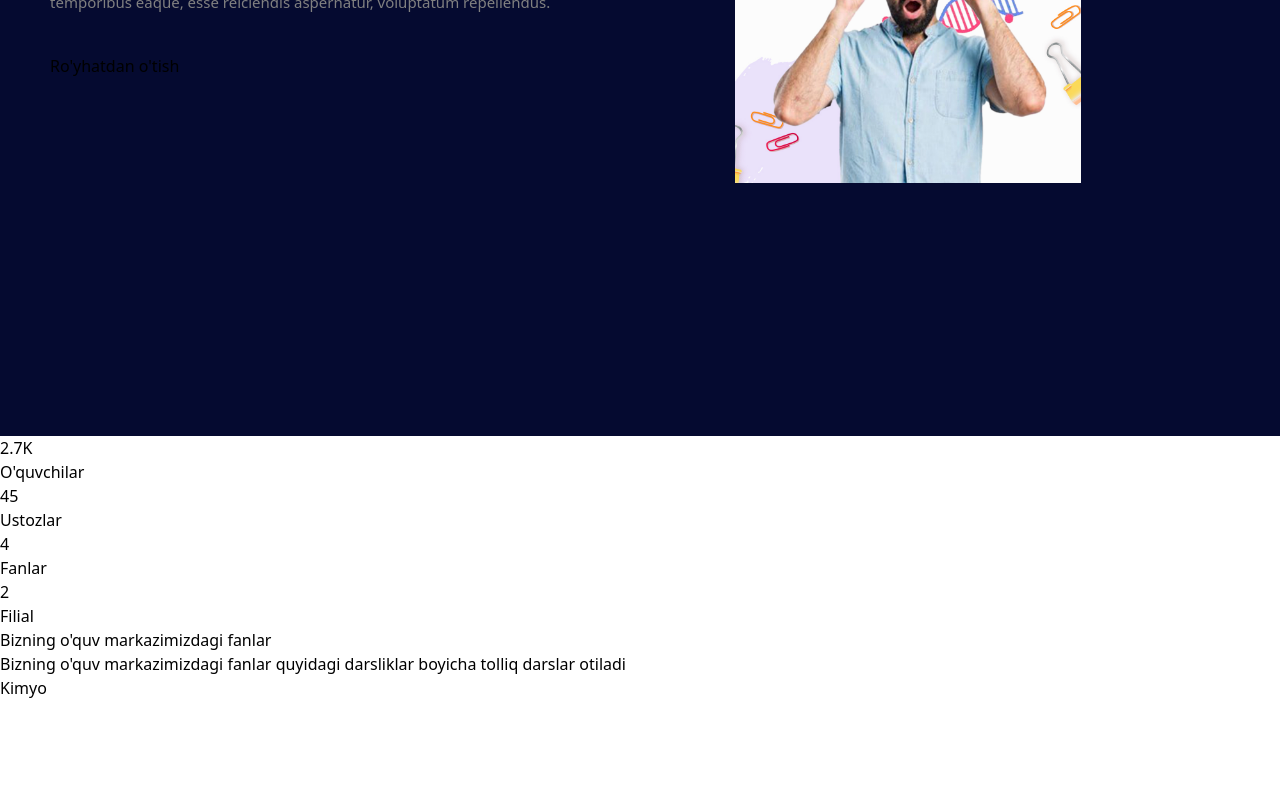
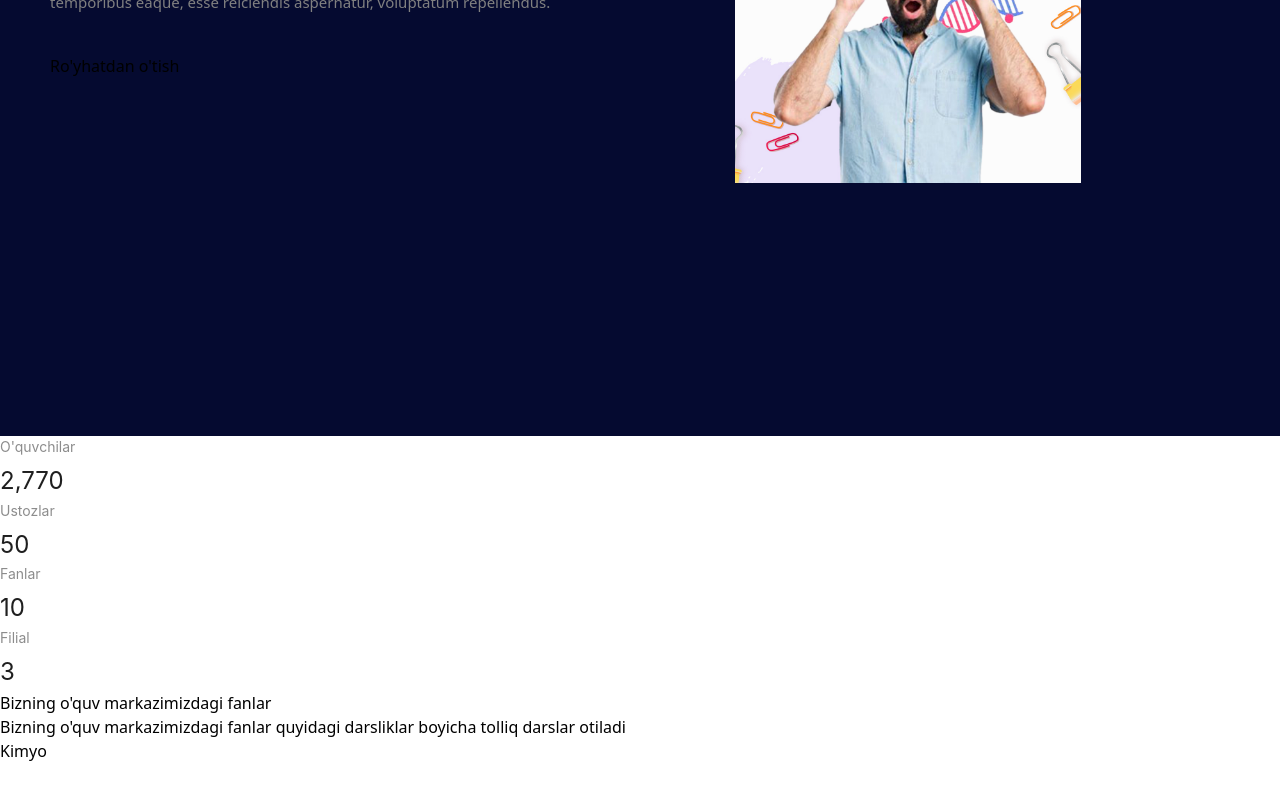
Before and after one commit to shaxzod67/IshonchNew, a React (Vite) app: page / in a window 1280 px wide. Shown: the part 364-1164 px from the top of the page. Built offline with nearby package versions, Linux system fonts and the light colour scheme; a web font is replaced by a local one.

Commit message:
ozgarishlar

```diff
--- a/package.json
+++ b/package.json
@@ -12,10 +12,12 @@
   "dependencies": {
     "antd": "^5.19.1",
     "aos": "^2.3.4",
+    "countup.js": "^2.8.0",
     "firebase": "^10.12.2",
     "html2canvas": "^1.4.1",
     "jspdf": "^2.5.1",
     "react": "^18.3.1",
+    "react-countup": "^6.5.3",
     "react-dom": "^18.3.1",
     "react-icons": "^5.2.1",
     "react-router-dom": "^6.24.0",
--- a/src/companents/Header/reyting.jsx
+++ b/src/companents/Header/reyting.jsx
@@ -1,38 +1,59 @@
-import Aos from "aos"
-import 'aos/dist/aos.css'
-import { useEffect } from "react"
+import Aos from "aos";
+import 'aos/dist/aos.css';
+import { useEffect } from "react";
+import { Col, Row, Statistic } from 'antd';
+import CountUp from 'react-countup';
 
+const formatter = (value) => <CountUp end={value} separator="," />;
 
 export const Reyting = () => {
-
     useEffect(() => {
         Aos.init({ duration: 2000 });
+    }, []);
 
-    }, [])
     return (
         <div>
-            <div className="container px-5 py-24 mx-auto " data-aos="fade-up"
-                data-aos-duration="3000">
+            {/* <Row gutter={16}>
+                <Col span={12}>
+                    <Statistic title="Active Users" value={112893} formatter={formatter} />
+                </Col>
+                <Col span={12}>
+                    <Statistic title="Account Balance (CNY)" value={112893} precision={2} formatter={formatter} />
+                </Col>
+            </Row> */}
+
+            <div className="container px-5 py-24 mx-auto" data-aos="fade-up" data-aos-duration="1000">
                 <div className="flex flex-wrap -m-4 text-center">
                     <div className="p-4 sm:w-1/4 w-1/2">
-                        <h2 className="title-font font-medium sm:text-4xl text-3xl text-[#050A30]">2.7K</h2>
-                        <p className="leading-relaxed">O'quvchilar</p>
+                        <h2 className="title-font font-medium sm:text-4xl text-3xl text-[#050A30]">
+                            <Col span={12}>
+                                <Statistic title="O'quvchilar" value={2770} formatter={formatter} />
+                            </Col>
+                        </h2>
                     </div>
                     <div className="p-4 sm:w-1/4 w-1/2">
-                        <h2 className="title-font font-medium sm:text-4xl text-3xl text-[#050A30]">45</h2>
-                        <p className="leading-relaxed">Ustozlar</p>
-                    </div>
-                  <div className="p-4 sm:w-1/4 w-1/2">
-                        <h2 className="title-font font-medium sm:text-4xl text-3xl text-[#050A30]">4</h2>
-                        <p className="leading-relaxed">Fanlar</p>
+                        <h2 className="title-font font-medium sm:text-4xl text-3xl text-[#050A30]">
+                            <Col span={12}>
+                                <Statistic title="Ustozlar" value={50} precision={2} formatter={formatter} />
+                            </Col>
+                        </h2>
                     </div>
                     <div className="p-4 sm:w-1/4 w-1/2">
-                        <h2 className="title-font font-medium sm:text-4xl text-3xl text-[#050A30]">2</h2>
-                        <p className="leading-relaxed">Filial</p>
+                        <h2 className="title-font font-medium sm:text-4xl text-3xl text-[#050A30]">
+                        <Col span={12}>
+                                <Statistic title="Fanlar" value={10} precision={2} formatter={formatter} />
+                            </Col>
+                        </h2>
                     </div>
-
+                    <div className="p-4 sm:w-1/4 w-1/2">
+                        <h2 className="title-font font-medium sm:text-4xl text-3xl text-[#050A30]">
+                        <Col span={12}>
+                                <Statistic title="Filial" value={3} precision={2} formatter={formatter} />
+                            </Col>
+                        </h2>
+                    </div>
                 </div>
             </div>
         </div>
-    )
+    );
 }
--- a/src/companents/Royhat/royhat.css
+++ b/src/companents/Royhat/royhat.css
@@ -8,7 +8,7 @@
     scroll-behavior: smooth;
 }
 .royhat_body{
-    background: #F5FBD5;
+    background: #fff;
 
 }
 
@@ -64,7 +64,8 @@ td .inputName {
     margin-bottom: 2em;
     border-radius: 6px;
     box-shadow: 10px 10px 20px rgba(0, 0, 0, 0.473);
-    background: #F5FBD5;
+    /* background: #F5FBD5; */
+    background: #fff;
 }
 
 .select-royhat {
@@ -77,7 +78,7 @@ td .inputName {
     font-style: normal;
     font-size: 20px;
     outline: none;
-    background: #F5FBD5;
+    background: #fff;
     box-shadow: 10px 10px 20px rgba(0, 0, 0, 0.473);
 
 }
@@ -96,7 +97,7 @@ tr {
     width: 450px;
     height: 50px;
     background: rgba(0, 0, 0, 0.786);
-    color: #F5FBD5;
+    color: #fff;
     text-align: center;
     border-radius: 8px;
     transition: .7s;
@@ -106,7 +107,7 @@ tr {
 }
 
 .fanButton:hover {
-    background-color: #F5FBD5;
+    background-color: #fff;
     color: black;
 }
 
```
Also changed, not shown: 1 other file (tests, documents, lock files or other folders).
